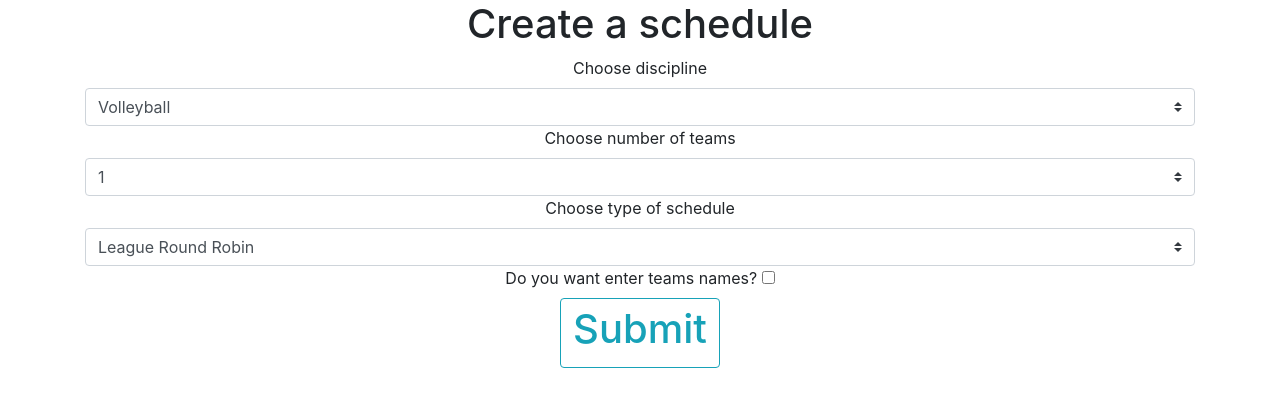
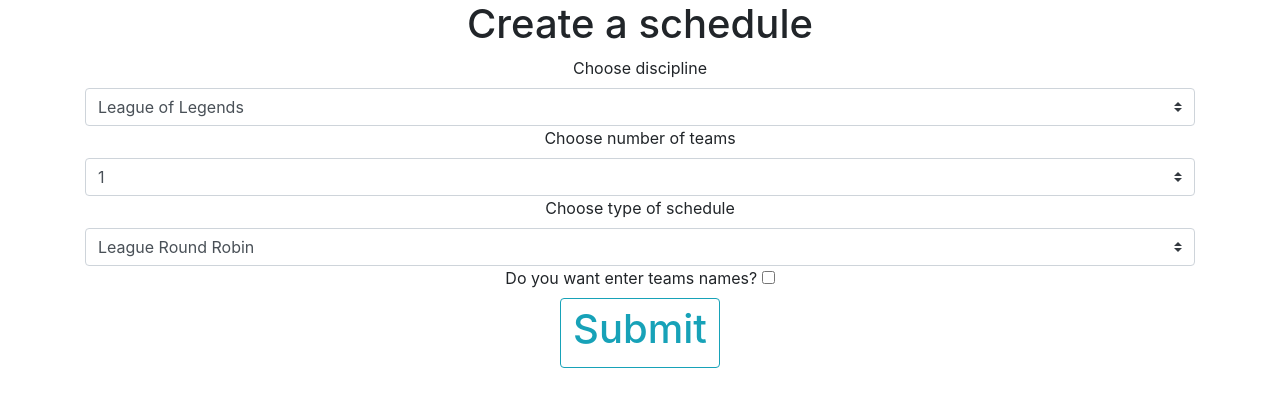
Before and after one commit to dariabak/TournamentTool, a CodeIgniter app: page /tool/ in a window 1280 px wide. Shown: the part 76-483 px from the top of the page. Run offline with CodeIgniter, Linux system fonts and the light colour scheme.

Commit message:
Update welcome.php

```diff
--- a/application/views/welcome.php
+++ b/application/views/welcome.php
@@ -24,9 +24,9 @@
 <form action="" autocomplete="off">
 <label for='discipline'>Choose discipline</label>
 <select name='discipline' class="custom-select">
-	<option value='volleyball'>Volleyball</option>
-	<option value='football'>Football</option>
-	<option value='basketball'>Basketball</option>
+	<option value='league of legends'>League of Legends</option>
+	<option value='valorant'>Valorant</option>
+	<option value='destiny 2'>Destiny 2</option>
 </select>
 <label for='numberOfTeams'>Choose number of teams</label>
 <select id='numberOfTeams' class="custom-select">
```
